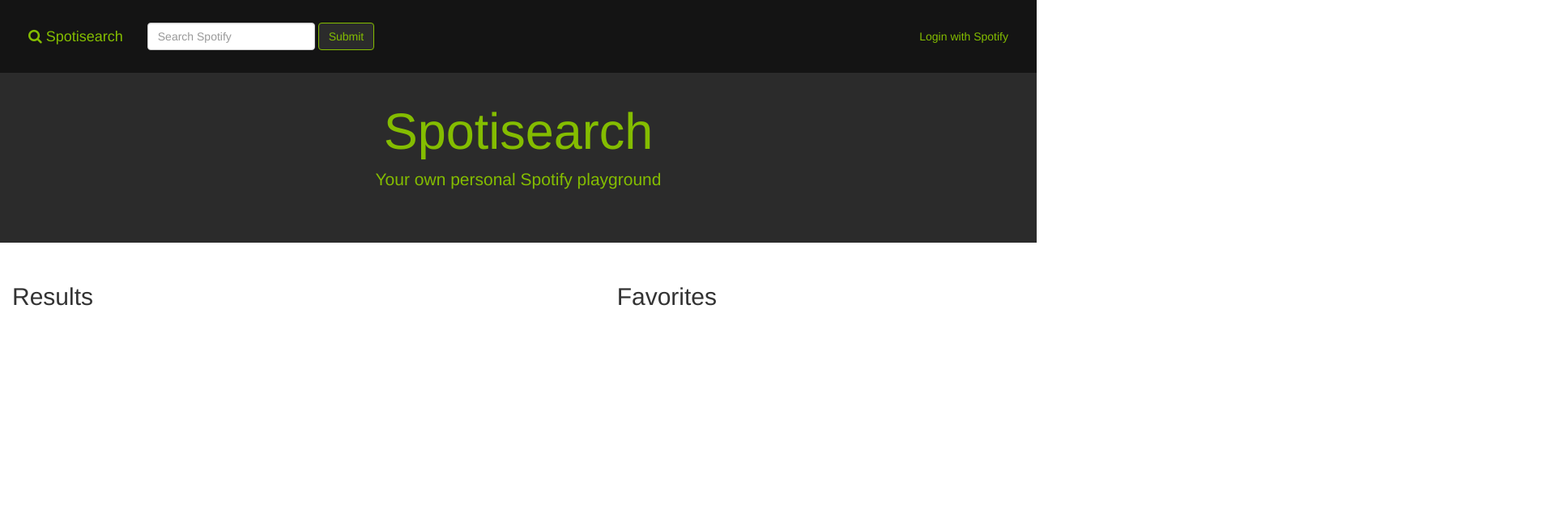
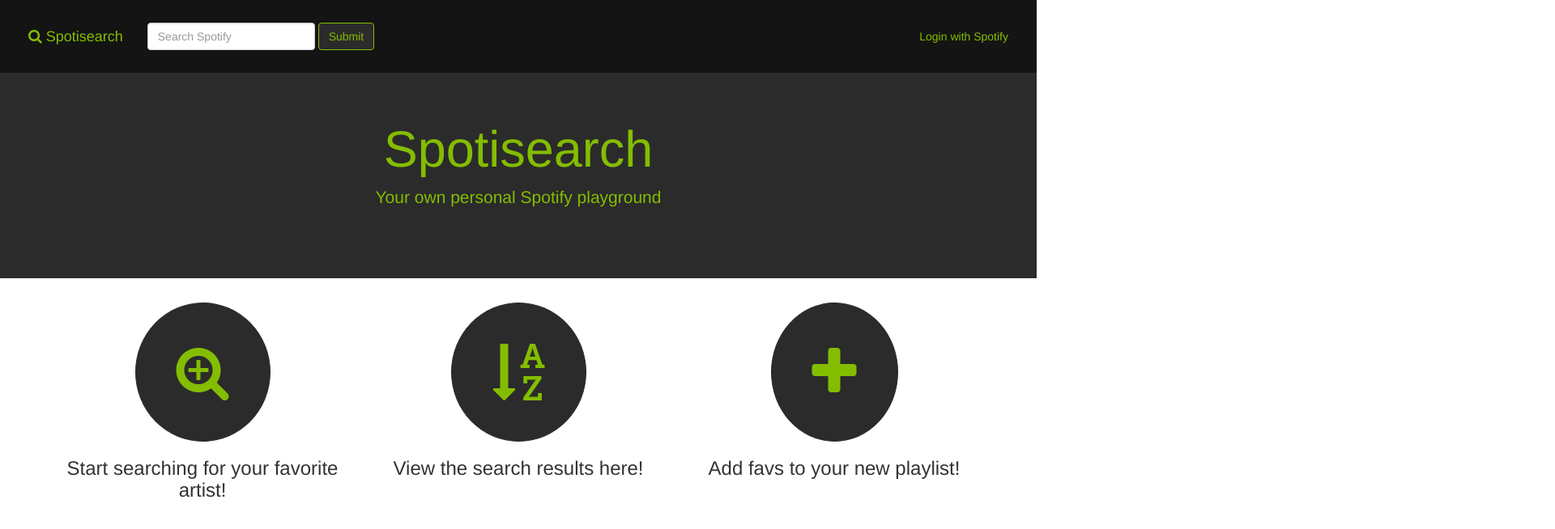
Before and after one commit to ahead123/Spotisearch, a plain HTML site: page index.html in a window 1280 px wide. Shown: the whole page at 81% size, 1920 px wide, since content can reach past the window. Drawn offline with nearby package versions, Linux system fonts and the light colour scheme.

Commit message:
made front end look better, and returned artist images from json

```diff
--- a/app.js
+++ b/app.js
@@ -3,21 +3,28 @@
 var $queryBox;
 var $query;
 var id;
+var img_url;
 var baseUrl = "https://api.spotify.com";
 
 // allow users to search for songs, artist, categories on spotify
 // connect to spotify api
 var getResults = function() {
+	$('#results').html("");
 	$queryBox = $('#queryBox');
 	$query = $queryBox.val();
-
+	$('div.intro').hide();
+	$('div.main').show();
+	$('div.left').show();
 	$.getJSON(baseUrl+"/v1/search?q="+$query+"&type=artist", function(json) {
+		$('h2#resultHeader').html("Results For " + $query.toUpperCase());
 		for(var i = 0; i < json.artists.items.length; i++) {
 			id = json.artists.items[i].id;
+			img_url = json.artists.items[i].images[0].url;
+			console.log(json);
 			console.log(id);
-			$('#results').append('<div class="col-md-4"><img class="thumbnail center-block" src=""></div>');
+			console.log(img_url);
+			$('#results').append('<div class="col-md-2"><a href=""><img class="thumbnail center-block img-responsive" src="'+img_url+'"></a></div>');
 		}
-		console.log(json);
 	});
 }
 
--- a/index.html
+++ b/index.html
@@ -44,10 +44,29 @@
 	<p class="text-center">Your own personal Spotify playground</p>
 </div>
 
+<div class="intro col-md-12">
+	<div class="container">
+		<div class="row">
+			<div class="col-md-4 text-center">
+				<i class="fa fa-search-plus fa-5x"></i>
+				<h3>Start searching for your favorite artist!</h3>
+			</div>
+			<div class="col-md-4 text-center">
+				<i class="fa fa-sort-alpha-asc fa-5x"></i>
+				<h3>View the search results here!</h3>
+			</div>
+			<div class="col-md-4 text-center">
+				<i class="fa fa-plus fa-5x"></i>
+				<h3>Add favs to your new playlist!</h3>
+			</div>
+		</div>
+	</div>
+</div>
+
 <div class="main col-md-7">
 	<div class="container">
 		<div class="row">
-			<h2>Results</h2>
+			<h2 id="resultHeader"></h2>
 		</div>
 		<div id="results">
 
--- a/styles.css
+++ b/styles.css
@@ -42,8 +42,18 @@
 
 div.jumbotron {
 	color: #84bd00;
+	padding: 70px;
 }
 
 div.main, div.left {
+	display: none;
 	height: 100vh;
 }
+
+i.fa.fa-search-plus, i.fa.fa-sort-alpha-asc, i.fa.fa-plus {
+	border: 1px solid #2b2b2b;
+	border-radius: 50%;
+	background: #2b2b2b;
+	padding: 50px;
+	color: #84bd00;
+}
```
